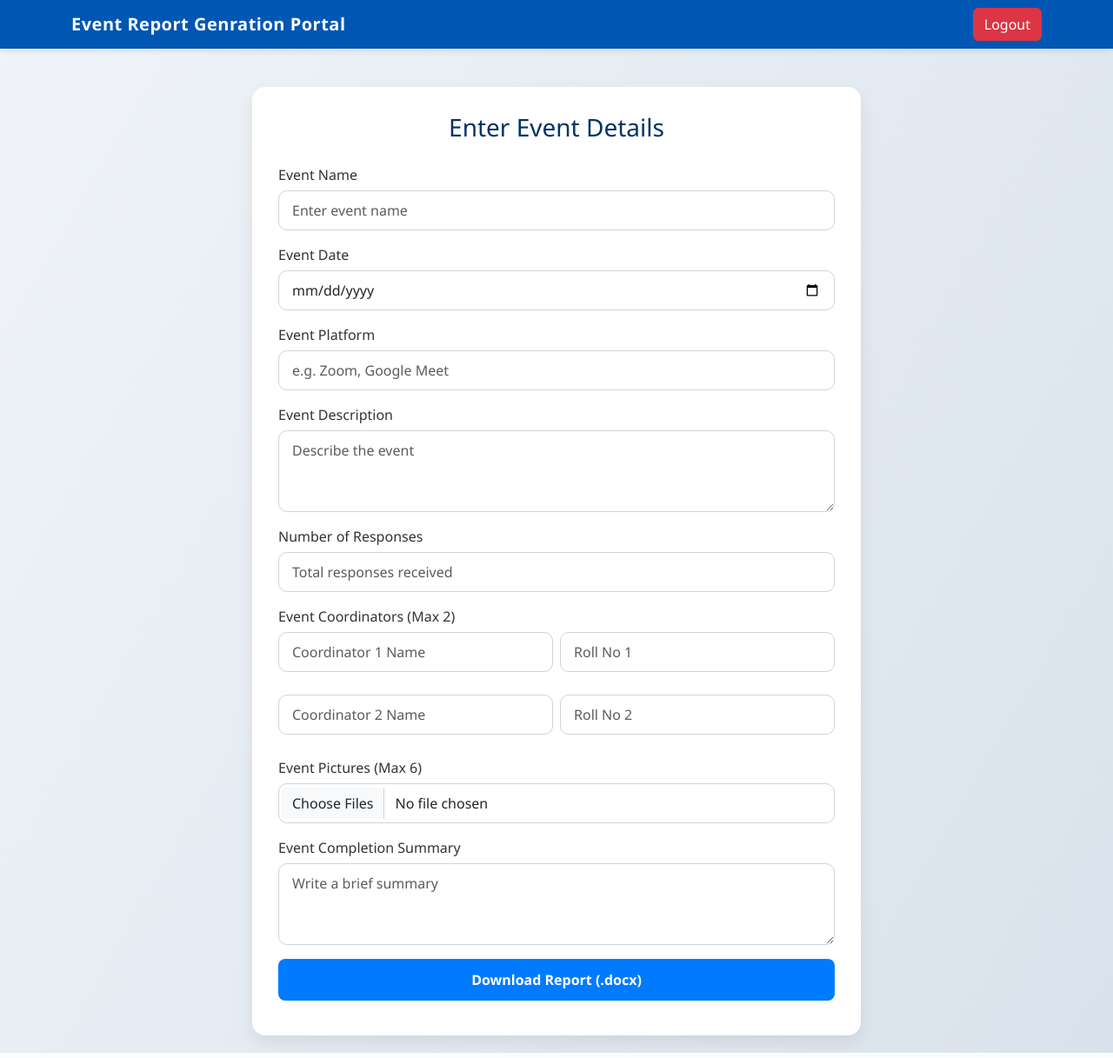
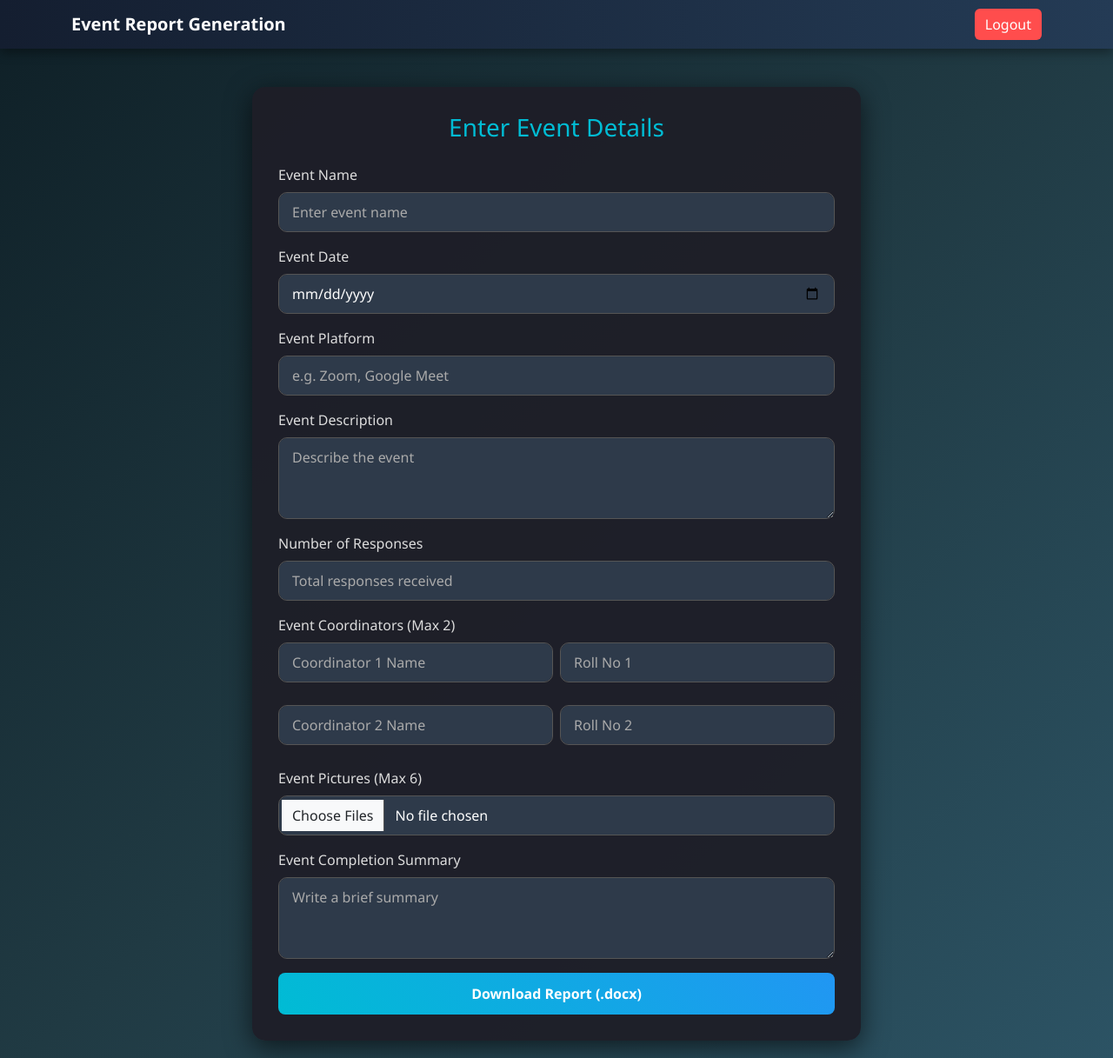
Before and after one commit to Kanha02052002/Event-generator, a Flask app: page /form in a window 1280 px wide. Shown: the whole page at 87% size. Run offline with Flask 3, Linux system fonts and the light colour scheme; a user stored in the database is signed in; some libraries are stand-ins or nearby versions.

Commit message:
css update

```diff
--- a/templates/form.html
+++ b/templates/form.html
@@ -4,15 +4,12 @@
     <meta charset="UTF-8">
     <meta name="viewport" content="width=device-width, initial-scale=1.0">
     <title>Event Submission Form</title>
-
-    <!-- Bootstrap 5 CDN -->
     <link href="https://cdn.jsdelivr.net/npm/bootstrap@5.3.0/dist/css/bootstrap.min.css" rel="stylesheet">
-
-    <!-- Custom CSS -->
     <style>
         body {
-            background: linear-gradient(120deg, #f0f4f8, #d9e2ec);
+            background: linear-gradient(135deg, #0f2027, #203a43, #2c5364);
             font-family: 'Segoe UI', Tahoma, Geneva, Verdana, sans-serif;
+            color: #f0f0f0;
             display: flex;
             flex-direction: column;
             align-items: center;
@@ -22,21 +19,20 @@
         }
 
         .navbar {
-            background-color: #0056b3 !important;
-            box-shadow: 0 2px 8px rgba(0, 0, 0, 0.1);
+            background: linear-gradient(90deg, #141e30, #243b55);
+            box-shadow: 0 4px 12px rgba(0, 0, 0, 0.4);
         }
 
         .navbar-brand, .nav-link {
             font-weight: 600;
             color: #ffffff !important;
-            letter-spacing: 0.5px;
         }
 
         .form-container {
-            background: #ffffff;
+            background: rgba(30, 30, 40, 0.95);
             padding: 30px;
             border-radius: 15px;
-            box-shadow: 0 8px 20px rgba(0, 0, 0, 0.08);
+            box-shadow: 0 8px 30px rgba(0, 0, 0, 0.6);
             max-width: 700px;
             width: 100%;
             margin-top: 80px;
@@ -44,32 +40,37 @@
         }
 
         .form-container:hover {
-            box-shadow: 0 10px 25px rgba(0, 0, 0, 0.12);
+            box-shadow: 0 12px 40px rgba(0, 255, 255, 0.2);
         }
 
         h2 {
             text-align: center;
-            color: #003366;
+            color: #00bcd4;
             font-size: 28px;
             margin-bottom: 25px;
         }
 
         label.form-label {
             font-weight: 500;
-            color: #333333;
-            margin-bottom: 6px;
+            color: #ddd;
         }
 
         .form-control {
             border-radius: 10px;
-            border: 1px solid #ced4da;
+            border: 1px solid #555;
+            background-color: #2e3a4a;
+            color: #fff;
             padding: 10px 15px;
-            transition: border-color 0.3s;
+        }
+
+        .form-control::placeholder {
+            color: #aaa;
         }
 
         .form-control:focus {
-            border-color: #007bff;
-            box-shadow: 0 0 0 3px rgba(0, 123, 255, 0.2);
+            border-color: #00bcd4;
+            box-shadow: 0 0 5px #00bcd4;
+            background-color: #34495e;
         }
 
         .btn-primary {
@@ -78,15 +79,25 @@
             font-size: 16px;
             font-weight: bold;
             border-radius: 8px;
-            background-color: #007bff;
+            background: linear-gradient(45deg, #00bcd4, #2196f3);
             border: none;
-            transition: background-color 0.3s, transform 0.2s;
-            margin-bottom: 10px;
+            color: #fff;
+            transition: all 0.3s ease-in-out;
         }
 
         .btn-primary:hover {
-            background-color: #0056b3;
-            transform: translateY(-2px);
+            background: linear-gradient(45deg, #2196f3, #00bcd4);
+            transform: scale(1.03);
+        }
+
+        .btn-danger {
+            background-color: #ff4d4d;
+            border: none;
+            transition: background-color 0.3s;
+        }
+
+        .btn-danger:hover {
+            background-color: #e60000;
         }
 
         .row.g-2 .col-md-6 {
@@ -110,10 +121,9 @@
 </head>
 <body>
 
-    <!-- Navbar -->
     <nav class="navbar navbar-expand-lg navbar-dark fixed-top">
         <div class="container">
-            <a class="navbar-brand" href="#">Event Report Genration Portal</a>
+            <a class="navbar-brand" href="#">Event Report Generation</a>
             <button class="navbar-toggler" type="button" data-bs-toggle="collapse" data-bs-target="#navbarNav">
                 <span class="navbar-toggler-icon"></span>
             </button>
@@ -187,7 +197,6 @@
         </form>
     </div>
 
-    <!-- Bootstrap JS Bundle -->
     <script src="https://cdn.jsdelivr.net/npm/bootstrap@5.3.0/dist/js/bootstrap.bundle.min.js"></script>
 </body>
 </html>
--- a/templates/register.html
+++ b/templates/register.html
@@ -5,10 +5,8 @@
     <meta name="viewport" content="width=device-width, initial-scale=1.0">
     <title>Register</title>
 
-    <!-- Bootstrap 5 -->
     <link href="https://cdn.jsdelivr.net/npm/bootstrap@5.3.0/dist/css/bootstrap.min.css" rel="stylesheet">
 
-    <!-- Google Fonts -->
     <link href="https://fonts.googleapis.com/css2?family=Inter:wght@400;600&display=swap" rel="stylesheet">
 
     <style>
@@ -111,14 +109,12 @@
     <div class="register-container">
         <h3>Create Account</h3>
 
-        <!-- Flash Messages -->
         {% with messages = get_flashed_messages(with_categories=true) %}
             {% for category, message in messages %}
                 <div class="alert alert-{{ category }} text-center" role="alert">{{ message }}</div>
             {% endfor %}
         {% endwith %}
 
-        <!-- Registration Form -->
         <form method="POST">
             <div class="mb-3">
                 <input type="text" name="username" class="form-control" placeholder="Enter username" required>
@@ -129,14 +125,12 @@
             <button type="submit" class="btn btn-success w-100">Sign Up</button>
         </form>
 
-        <!-- Login Link -->
         <p class="text-center form-text-link">
             Already have an account?
             <a href="{{ url_for('login') }}">Login here</a>
         </p>
     </div>
 
-    <!-- Bootstrap JS (Optional) -->
     <script src="https://cdn.jsdelivr.net/npm/bootstrap@5.3.0/dist/js/bootstrap.bundle.min.js"></script>
 </body>
 </html>
```
Also changed, not shown: templates/login.html (+1 -8 lines), database.db (deleted).
